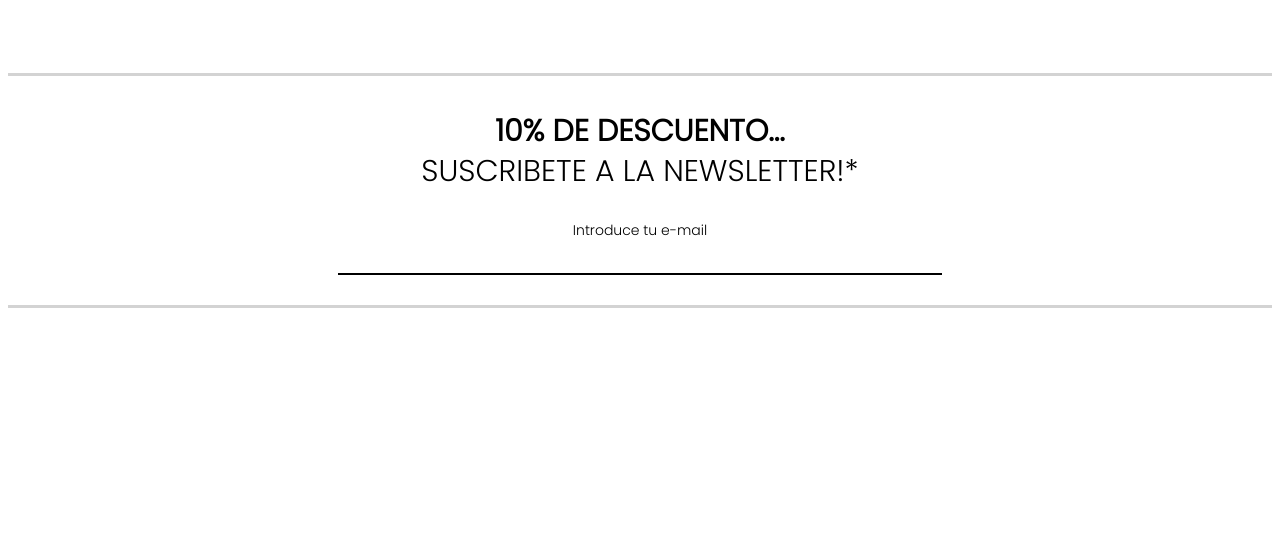
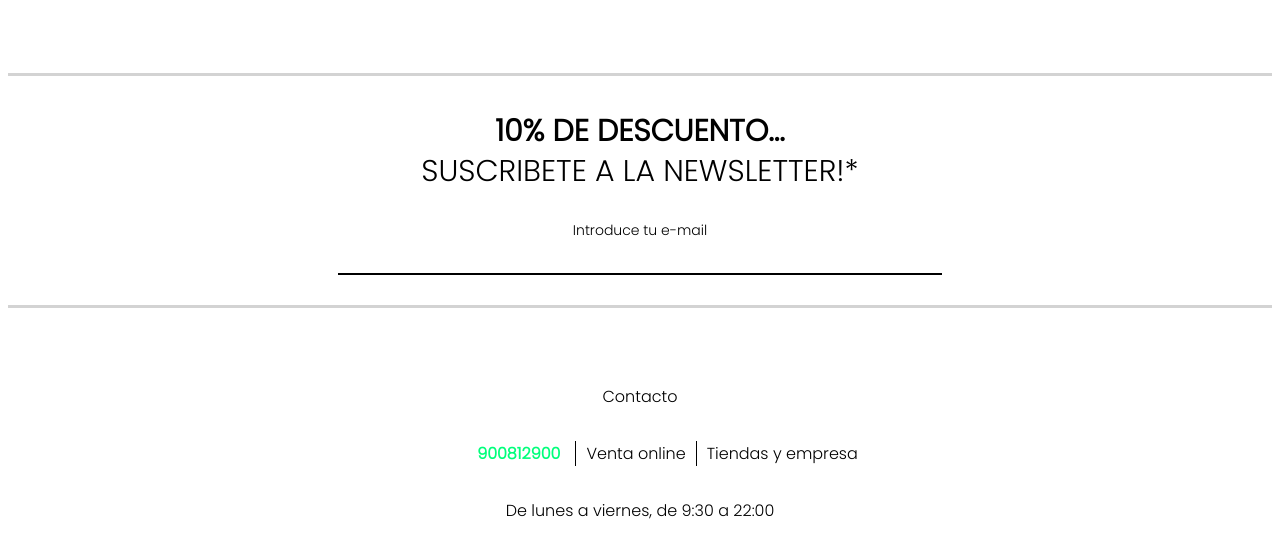
Before and after one commit to AlvaroUpgrade/html_css_session_3, a plain HTML site: page index.html in a window 1280 px wide. Shown: the part 993-1540 px from the top of the page. Before the commit the page ends 1361 px from the top, so only its background shows below. Drawn offline with Linux system fonts and the light colour scheme.

Commit message:
FEAT one part of the footer, done

```diff
--- a/index.html
+++ b/index.html
@@ -119,7 +119,15 @@
       </div>
     </aside>
     <footer>
-      <p></p>
+      <div class="first-part-footer">
+        <p>Contacto</p>
+        <div class="footer-links">
+          <p>900812900</p>
+          <p>Venta online</p>
+          <p>Tiendas y empresa</p>
+        </div>
+        <p>De lunes a viernes, de 9:30 a 22:00</p>
+      </div>
     </footer>
   </body>
 </html>
--- a/style.css
+++ b/style.css
@@ -92,3 +92,35 @@ aside div {
 .bold {
   font-weight: bold;
 }
+
+.first-part-footer {
+  display: flex;
+  flex-direction: column;
+  /* border: 5px blue solid; */
+}
+
+.footer-links {
+  display: flex;
+  justify-content: center;
+  padding-left: 70px ;
+  /* border: 5px red solid; */
+}
+
+.footer-links p {
+  display: flex;
+  justify-content: center;
+  margin-right: 10px;
+  padding-right: 5px;
+}
+
+.footer-links p:nth-child(1) {
+    color: rgb(0, 255, 123);
+    font-weight: bold;
+  }
+
+.footer-links p:nth-child(2) {
+  border-right: 1px black solid;
+  border-left: 1px black solid;
+  padding-right: 10px;
+  padding-left: 10px;
+}
```
